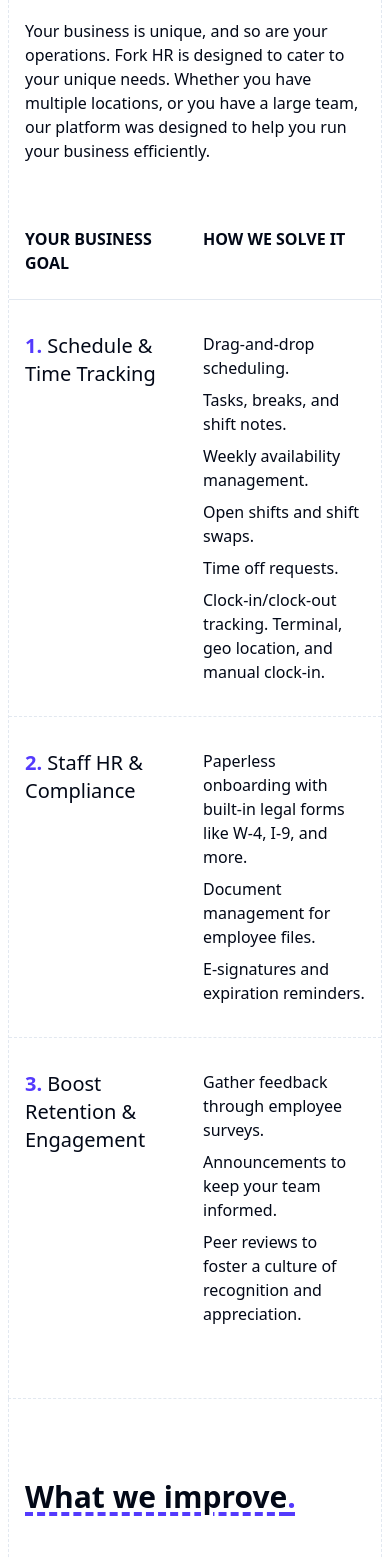
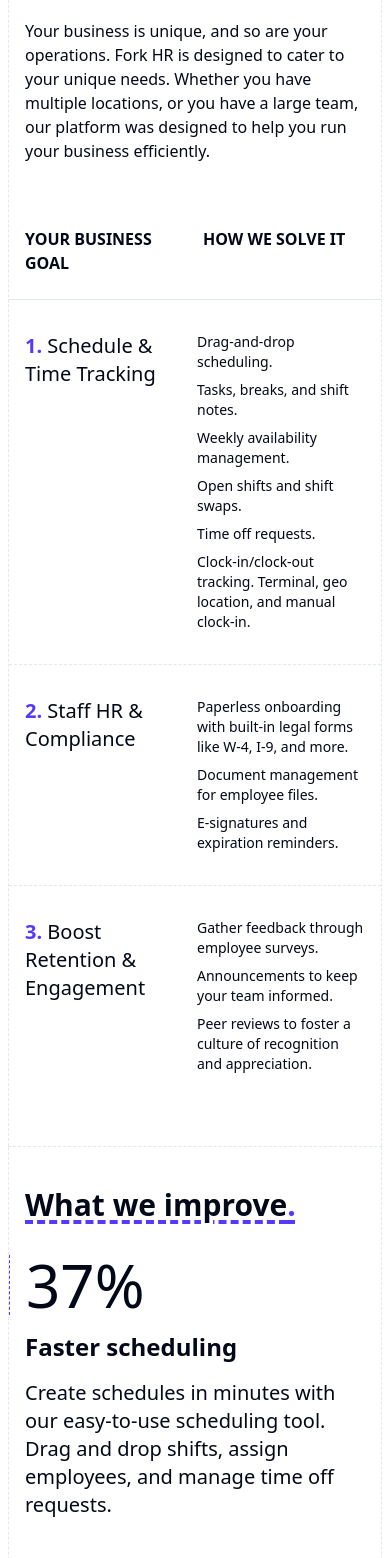
Before and after one commit to ForkHR/forkhr-website, a React (Vite) app: page / in a window 390 px wide. Shown: the part 697-2255 px from the top of the page. Built offline with nearby package versions, Linux system fonts and the light colour scheme; a web font is replaced by a local one.

Commit message:
style: Adjust spacing and font sizes in Section2 of Home component; update document title in Pricing component for clarity

```diff
--- a/src/pages/Home.jsx
+++ b/src/pages/Home.jsx
@@ -67,11 +67,11 @@
                         HOW WE SOLVE IT
                     </div>
                 </div>
-                <div className="flex gap-4 md:px-8 px-4 border-slate-200 border-dashed justify-between border-b py-8">
+                <div className="flex gap-1 md:px-8 px-4 border-slate-200 border-dashed justify-between border-b py-8">
                     <h5 className="text-xl text-semibold flex-1">
                         <span className="text-primary font-bold">1.</span> Schedule & Time Tracking
                     </h5>
-                    <div className="text-base md:text-base flex-1 flex flex-col gap-2 md:gap-6">
+                    <div className="text-sm md:text-base flex-1 flex flex-col gap-2 md:gap-6">
                         <p>
                             Drag-and-drop scheduling.
                         </p>
@@ -92,11 +92,11 @@
                         </p>
                     </div>
                 </div>
-                <div className="flex gap-4 md:px-8 px-4 border-slate-200 border-dashed justify-between border-b py-8">
+                <div className="flex gap-1 md:px-8 px-4 border-slate-200 border-dashed justify-between border-b py-8">
                     <h5 className="text-xl text-semibold flex-1">
                         <span className="text-primary font-bold">2.</span> Staff HR & Compliance
                     </h5>
-                    <div className="text-base md:text-base flex-1 flex flex-col gap-2 md:gap-6">
+                    <div className="text-sm md:text-base flex-1 flex flex-col gap-2 md:gap-6">
                         <p>
                             Paperless onboarding with built-in legal forms like W-4, I-9, and more.
                         </p>
@@ -108,11 +108,11 @@
                         </p>
                     </div>
                 </div>
-                <div className="flex gap-4 md:px-8 px-4 border-slate-200 border-dashed justify-between py-8">
+                <div className="flex gap-1 md:px-8 px-4 border-slate-200 border-dashed justify-between py-8">
                     <h5 className="text-xl text-semibold flex-1">
                         <span className="text-primary font-bold">3.</span> Boost Retention & Engagement
                     </h5>
-                    <div className="text-base md:text-base flex-1 flex flex-col gap-2 md:gap-6">
+                    <div className="text-sm md:text-base flex-1 flex flex-col gap-2 md:gap-6">
                         <p>
                             Gather feedback through employee surveys.
                         </p>
@@ -133,8 +133,8 @@
 const Section3 = () => {
     return (
         <section className="border-t border-slate-200 fade-in-up border-dashed">
-            <div className="max-w-[800px] mx-auto w-100 py-20 border-l border-r border-slate-200 border-dashed">
-                <div className="flex justify-between flex-col gap-20">
+            <div className="max-w-[800px] mx-auto w-100 py-10 md:py-20 border-l border-r border-slate-200 border-dashed">
+                <div className="flex justify-between flex-col gap-8 md:gap-20">
                     <div className="md:text-5xl text-3xl font-semibold flex-1 md:px-8 px-4">
                         <div className="md:max-w-[75%] font-semibold underline decoration-primary decoration-4 underline-offset-4 decoration-dashed">
                             What we improve<span className="text-primary">.</span>
--- a/src/pages/Pricing.jsx
+++ b/src/pages/Pricing.jsx
@@ -99,7 +99,7 @@
 
     useEffect(() => {
         window.scrollTo(0, 0)
-        document.title = 'Pricing'
+        document.title = 'Pricing - Fork HR'
     }, [])
 
     return (
```
